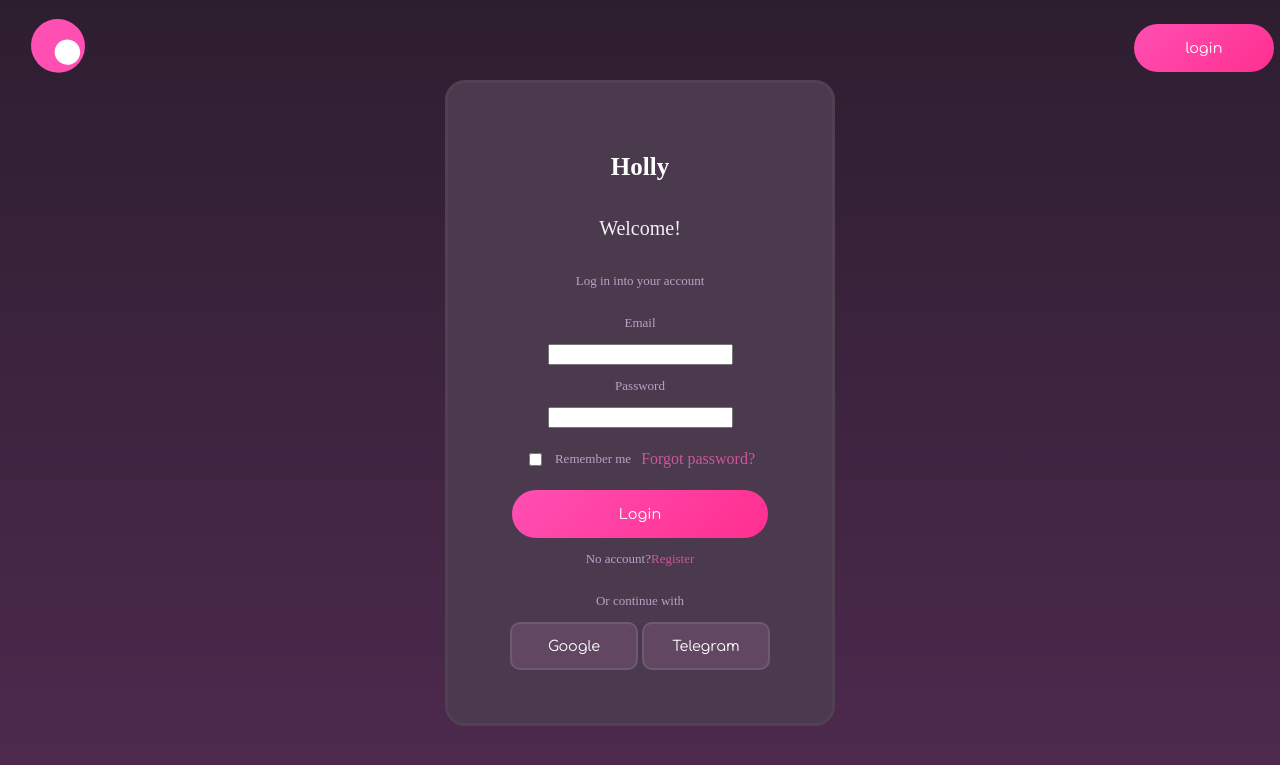
After one commit to iv1teq/dating-app, a Python web app: template main_page/templates/login_page.html in a window 1280 px wide. The commit adds this page. Shown: the top 765 px of the page. Run offline with Jinja, Linux system fonts and the light colour scheme; the template is opened without the code that fills it, so the values that code supplies are empty.

Commit message:
login page

```diff
--- a/app/__init__.py
+++ b/app/__init__.py
@@ -5,3 +5,4 @@ from .urls import *
 
 app.register_blueprint(blueprint = main_page)
 app.register_blueprint(blueprint = registration_page)
+app.register_blueprint(blueprint = login_page)
--- a/app/static/css/style.css
+++ b/app/static/css/style.css
@@ -26,7 +26,7 @@ body {
     gap: 80vw;
 }
 
-.registration button {
+.login button {
     font-family: "Comfortaa", sans-serif;
     background: linear-gradient(135deg, #ff4fb3, #ff2f8f);
     color: white;
@@ -37,7 +37,7 @@ body {
     transition: 0.2s ease;
 }
 
-.registration button:hover {
+.login button:hover {
     transform: scale(1.05);
 }
 
@@ -67,7 +67,7 @@ body {
         justify-content: space-between;
     }
 
-    .registration button {
+    .login button {
         padding: 1.5vh 5vw;
         font-size: 2vh;
     }
--- a/app/templates/base.html
+++ b/app/templates/base.html
@@ -23,7 +23,7 @@
                     <a href="/">
                         <img src="static/images/logo.svg" alt="" class="logo" id="my-logo">
                     </a>
-                    <a href="/registration" class="registration">
+                    <a href="/login" class="login">
                         <button>login</button>
                     </a>
                 </div>
--- a/app/urls.py
+++ b/app/urls.py
@@ -1,4 +1,3 @@
-import flask
 from .settings import app
 from main_page import *
 
@@ -11,3 +10,8 @@ registration_page.add_url_rule(
     rule="/registration",
     view_func = render_registration_page
 )
+
+login_page.add_url_rule(
+    rule = "/login",
+    view_func = render_login_page
+)
--- a/main_page/__init__.py
+++ b/main_page/__init__.py
@@ -1,2 +1,2 @@
-from .apps import main_page, registration_page
-from .views import render_main_page, render_registration_page
+from .apps import main_page, registration_page, login_page
+from .views import render_main_page, render_registration_page, render_login_page
--- /dev/null
+++ b/main_page/static/css/login.css
@@ -0,0 +1,76 @@
+
+body{
+    align-items: center;
+    justify-content: center;
+}
+
+.block h1{
+    color: white;
+    font-size: 25px
+}
+.block{
+    display: flex;
+    flex-direction: column;
+    align-items: center;
+    justify-content: center;
+    background: #4B394D;
+    height: 80vh;
+    width: 30vw;
+    border-radius: 20px;
+    border: 3px solid #514052;
+    gap: 0px
+}
+#welcome{
+    font-size: 20px;
+    color: #F2F1F2
+
+}
+.basic_text{
+    font-size: 13px;
+    color: #B7A3C7;
+
+
+}
+.links{
+    text-decoration: none;
+    color: #CB589A
+}
+.checkbox_forgotpass{
+    display: flex;
+    flex-direction: row;
+    align-items:center;
+    justify-content: center;
+    padding: 10px;
+    gap: 10px
+
+}
+.checkbox_forgotpass a {
+    margin-left: auto;
+}
+.pink_buttons{
+    font-family: "Comfortaa", sans-serif;
+    background: linear-gradient(135deg, #ff4fb3, #ff2f8f);
+    color: white;
+    border: none;
+    padding: 1.2vh 1.5vh;
+    font-size: 1.8vh;
+    border-radius: 999px;
+    transition: 0.2s ease;
+    width: 20vw;
+    height: 6vh;
+}
+.buttons{
+    font-family: "Comfortaa", sans-serif;
+    background: #614762;
+    color: white;
+    border: 2px solid #715871;
+    padding: 1.2vh 1.5vh;
+    font-size: 1.8vh;
+    border-radius: 10px;
+    transition: 0.2s ease;
+    width: 10vw;
+    height: 6vh;
+}
+.continue_with{
+    gap: 100px;
+}
--- a/main_page/static/css/main_page.css
+++ b/main_page/static/css/main_page.css
@@ -74,7 +74,7 @@ body{
     box-shadow: 0 1vh 4vh rgba(0, 0, 0, 0.35);
 }
 
-.card-shine {
+/* .card-shine {
     position: absolute;
     inset: 0;
     border-radius: 2vh;
@@ -83,7 +83,7 @@ body{
     transition: opacity 0.3s;
     background: radial-gradient(circle at 50% 50%, rgba(255,255,255,0.12) 0%, transparent 65%);
     z-index: 10;
-}
+} */
 
 #pink-text{
     line-height: 1.3;
--- /dev/null
+++ b/main_page/templates/login_page.html
@@ -0,0 +1,38 @@
+{% extends 'base.html' %}
+
+{% block link %}
+<link rel="stylesheet" href="{{ url_for('main_page.static', filename = 'css/login.css') }}">
+{% endblock %}
+
+{% block titel %} login {% endblock %}
+
+{% block content %}
+<div class="block">
+    <h1>Holly</h1>
+    <p id = 'welcome'>Welcome!</p>
+    <p class = 'basic_text'>Log in into your account</p>
+    <p class = 'basic_text'>Email</p>
+    <input type="text">
+    <p class = 'basic_text'>Password</p>
+    <input type="text">
+    <div class = "checkbox_forgotpass">
+        <input type="checkbox">
+        <p class = 'basic_text'>Remember me</p>
+        <a class = 'links' href="/registration" >Forgot password?</a>
+    </div>
+    <a href="/">
+        <button class = "pink_buttons">Login</button>
+    </a>
+    <p class = 'basic_text'>No account?<a class = 'links' href="/registration">Register</a></p>
+    <p class = 'basic_text'>Or continue with</p>
+    <div class = 'continue_with'>
+        <button class = "buttons">Google</button>
+        <button class = "buttons">Telegram</button>
+    </div>
+
+
+
+</div>
+
+
+{% endblock %}
--- a/main_page/views.py
+++ b/main_page/views.py
@@ -6,3 +6,6 @@ def render_main_page():
 
 def render_registration_page():
     return flask.render_template("registration_page.html")
+
+def render_login_page():
+    return flask.render_template("login_page.html")
```
Also changed, not shown: main_page/apps.py (+8 -0 lines).
